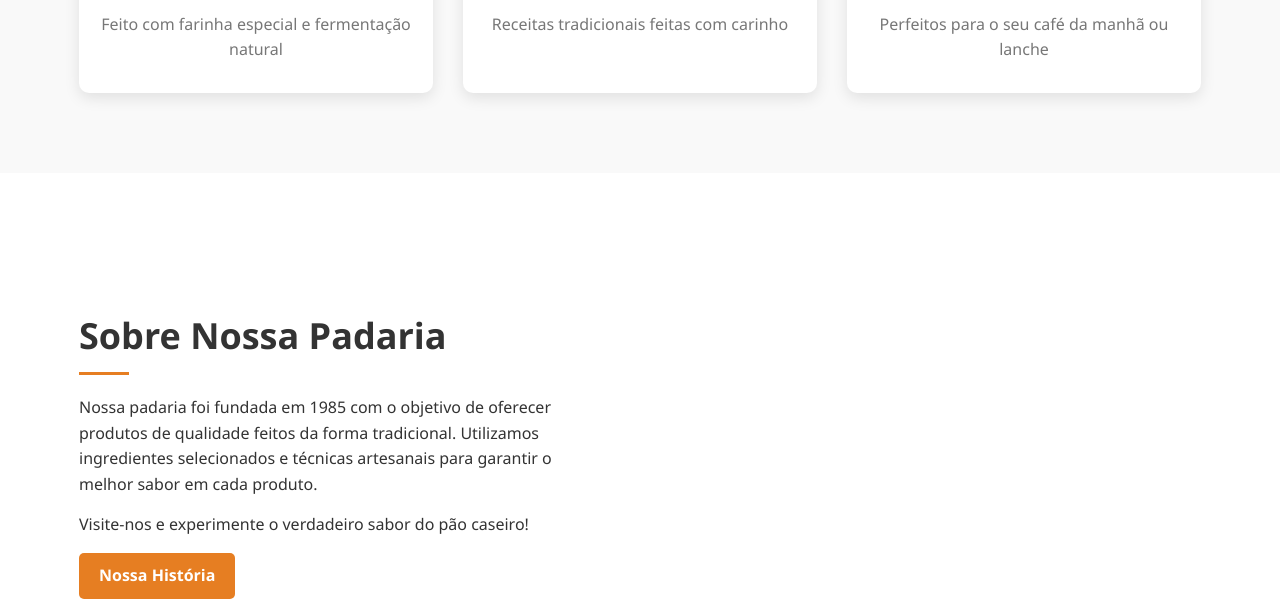
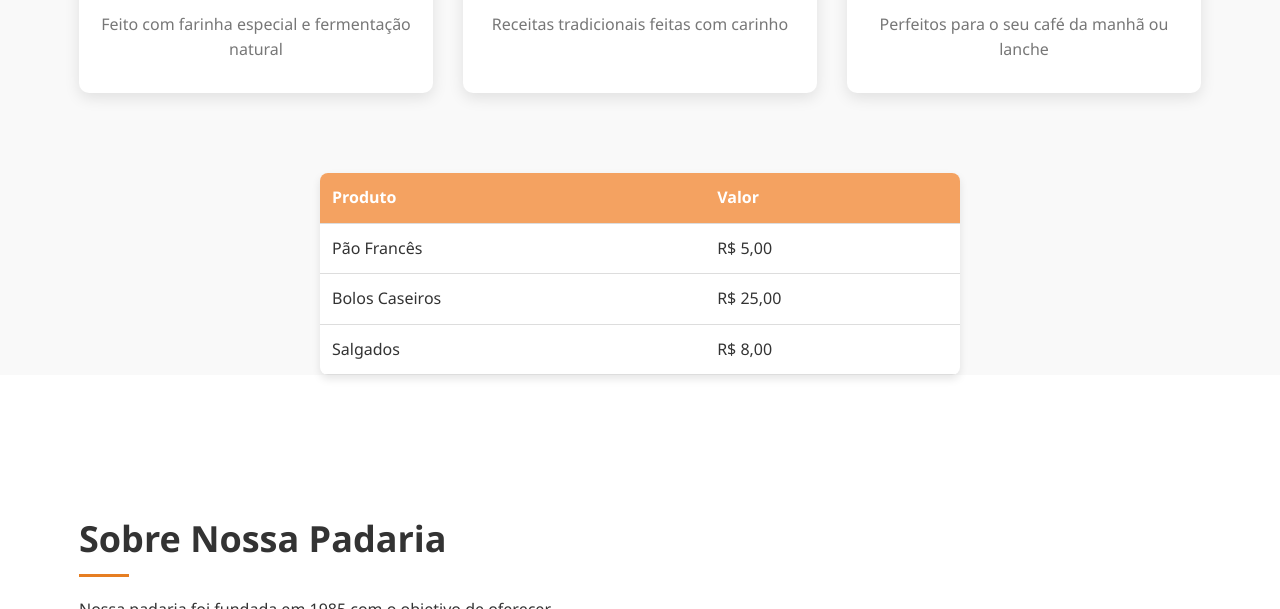
Before and after one commit to MiguelRaveli/Padaria-Delicia, a plain HTML site: page index.html in a window 1280 px wide. Shown: the part 1206-1815 px from the top of the page. Drawn offline with Linux system fonts and the light colour scheme.

Commit message:
Atualização de Letreiro e tabela dos destaques

```diff
--- a/css/style.css
+++ b/css/style.css
@@ -658,6 +658,37 @@ footer input {
     padding: 15px;
 }
 
+table {
+    width: 50%;
+    border-collapse: collapse;
+    background: white;
+    box-shadow: 0px 4px 8px rgba(0, 0, 0, 0.1);
+    border-radius: 8px;
+    overflow: hidden;
+}
+th, td {
+    padding: 12px;
+    text-align: left;
+    border-bottom: 1px solid #ddd;
+}
+th {
+    background-color: #f4a261;
+    color: white;
+}
+tr:hover {
+    background-color: #f1f1f1;
+}
+td {
+    font-size: 16px;
+}
+
+.tabela-destaques{
+    width: 100%;
+    display: flex;
+    justify-content: center;
+    align-items: center;
+}
+
 /* Responsivo */
 @media (max-width: 992px) {
     .sobre .container, .cliente-area .container {
--- a/index.html
+++ b/index.html
@@ -1,11 +1,14 @@
 <!DOCTYPE html>
 <html lang="pt-BR">
   <head>
-    <meta charset="UTF-8">
-    <meta name="viewport" content="width=device-width, initial-scale=1.0">
+    <meta charset="UTF-8" />
+    <meta name="viewport" content="width=device-width, initial-scale=1.0" />
     <title>Padaria Delícia - Pão Fresco Todo Dia</title>
-    <link rel="stylesheet" href="css/style.css">
-    <link rel="stylesheet" href="https://cdnjs.cloudflare.com/ajax/libs/font-awesome/6.0.0-beta3/css/all.min.css">
+    <link rel="stylesheet" href="css/style.css" />
+    <link
+      rel="stylesheet"
+      href="https://cdnjs.cloudflare.com/ajax/libs/font-awesome/6.0.0-beta3/css/all.min.css"
+    />
   </head>
   <body>
     <header>
@@ -30,8 +33,15 @@
 
     <section class="hero">
       <div class="hero-content">
-            <h2>Pão quentinho saindo do forno</h2>
-            <p>Conheça nossos produtos artesanais feitos com ingredientes selecionados</p>
+        <marquee scrollamount="30" behavior="scroll" direction="left"
+          ><h2 style="font-size: 70px">
+            Pão quentinho saindo do forno
+          </h2></marquee
+        >
+        <p>
+          Conheça nossos produtos artesanais feitos com ingredientes
+          selecionados
+        </p>
         <a href="cardapio.html" class="btn">Ver Cardápio</a>
       </div>
     </section>
@@ -59,11 +69,41 @@
       </div>
     </section>
 
+    <section class="tabela-destaques">
+      <table>
+        <thead>
+          <tr>
+            <th>Produto</th>
+            <th>Valor</th>
+          </tr>
+        </thead>
+        <tbody>
+          <tr>
+            <td>Pão Francês</td>
+            <td>R$ 5,00</td>
+          </tr>
+          <tr>
+            <td>Bolos Caseiros</td>
+            <td>R$ 25,00</td>
+          </tr>
+          <tr>
+            <td>Salgados</td>
+            <td>R$ 8,00</td>
+          </tr>
+        </tbody>
+      </table>
+    </section>
+
     <section class="sobre">
       <div class="container">
         <div class="sobre-content">
           <h2>Sobre Nossa Padaria</h2>
-                <p>Nossa padaria foi fundada em 1985 com o objetivo de oferecer produtos de qualidade feitos da forma tradicional. Utilizamos ingredientes selecionados e técnicas artesanais para garantir o melhor sabor em cada produto.</p>
+          <p>
+            Nossa padaria foi fundada em 1985 com o objetivo de oferecer
+            produtos de qualidade feitos da forma tradicional. Utilizamos
+            ingredientes selecionados e técnicas artesanais para garantir o
+            melhor sabor em cada produto.
+          </p>
           <p>Visite-nos e experimente o verdadeiro sabor do pão caseiro!</p>
           <a href="#" class="btn">Nossa História</a>
         </div>
@@ -116,7 +156,7 @@
         <div class="footer-col">
           <h3>Newsletter</h3>
           <form>
-                    <input type="email" placeholder="Seu e-mail">
+            <input type="email" placeholder="Seu e-mail" />
             <button type="submit">Assinar</button>
           </form>
         </div>
```
Lines whose indentation alone changed are shown as unchanged.
